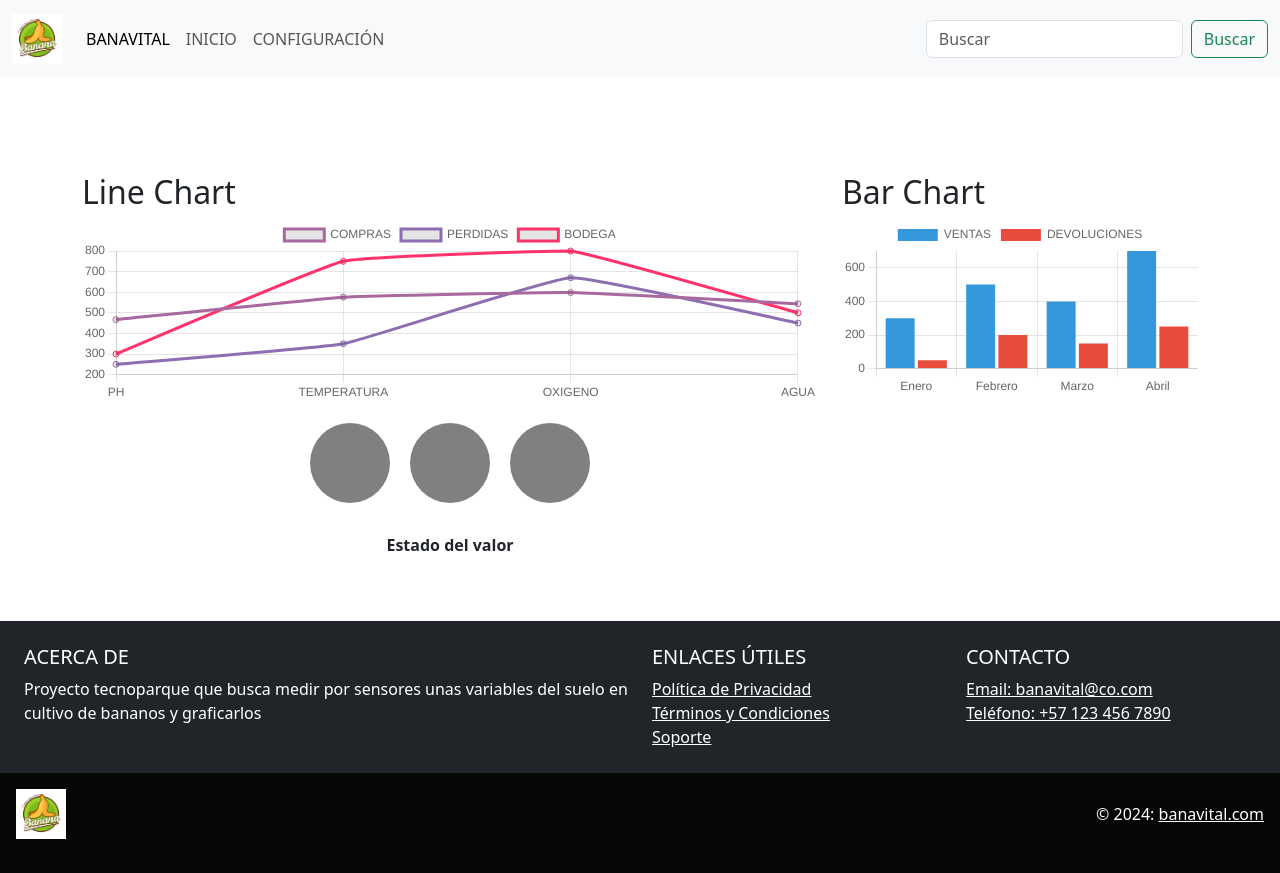
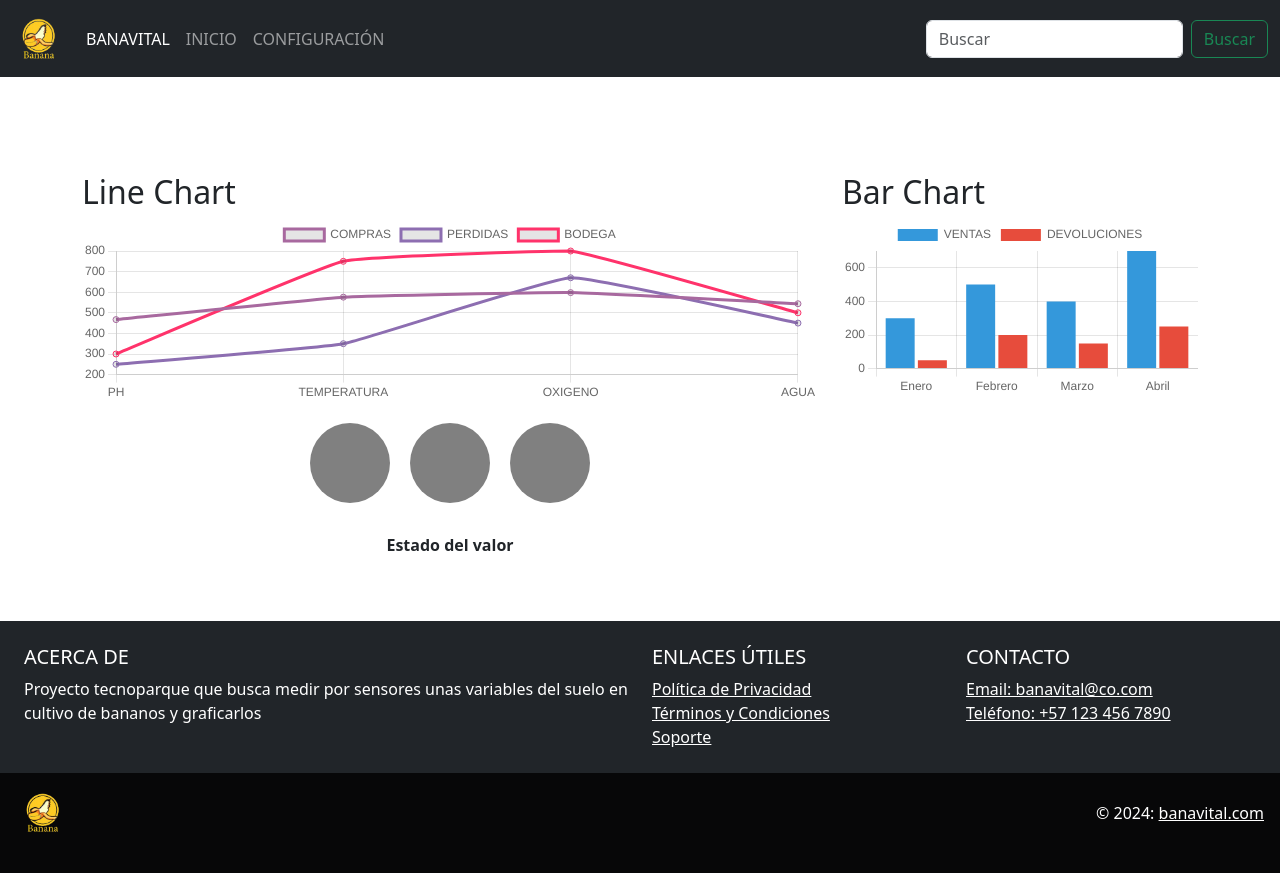
Before and after one commit to darwin-sena/banavital, an Angular app: page / in a window 1280 px wide. Built offline with nearby package versions, Linux system fonts and the light colour scheme.

Commit message:
actualizacion final banavital

```diff
--- a/src/app/linechart/linechart.component.html
+++ b/src/app/linechart/linechart.component.html
@@ -10,10 +10,10 @@
 
 <body>
 
-  <nav class="navbar navbar-expand-lg navbar-light bg-light">
+  <nav class="navbar navbar-expand-lg navbar-dark bg-dark">
     <div class="container-fluid">
       <a class="navbar-brand" href="#">
-        <img src="assets/img/Banana.png" alt="Logo" width="50" height="50" class="d-inline-block align-text-top">
+        <img src="assets/img/banana.png" alt="Logo" width="50" height="50" class="d-inline-block align-text-top">
       </a>
       <button class="navbar-toggler" type="button" data-bs-toggle="collapse" data-bs-target="#navbarNav"
         aria-controls="navbarNav" aria-expanded="false" aria-label="Toggle navigation">
@@ -42,11 +42,11 @@
 
   <div class="container mt-5 pt-5">
     <div class="row">
-      <!-- Gráfico de líneas más grande -->
+
       <div class="col-md-8">
         <h2>Line Chart</h2>
         <canvas id="MyLineChart"></canvas>
-        <!-- Indicador de colores (semaforo) debajo del gráfico de líneas -->
+
         <div id="semaforo" style="display: flex; justify-content: center; align-items: center; padding: 10px;">
           <div id="red-light"
             style="width: 80px; height: 80px; border-radius: 50%; background-color: grey; margin: 10px;"></div>
@@ -58,7 +58,6 @@
         <p id="semaforo-message" style="text-align: center; font-weight: bold; margin-top: 10px;">Estado del valor</p>
       </div>
 
-      <!-- Gráfico de barras más pequeño -->
       <div class="col-md-4">
         <h2>Bar Chart</h2>
         <canvas id="MyBarChart"></canvas>
@@ -98,7 +97,7 @@
       style="background-color: rgba(0, 0, 0, 0.8); width: 100%; min-height: 100px;">
       <div class="row d-flex justify-content-between align-items-center">
         <div class="col-auto">
-          <img src="assets/img/Banana.png" alt="Logo" style="max-width: 50px; max-height: 50px;">
+          <img src="assets/img/banana.png" alt="Logo" style="max-width: 50px; max-height: 50px;">
         </div>
         <div class="col-auto">
           <p class="mb-0">© 2024:
--- a/src/app/linechart/linechart.component.ts
+++ b/src/app/linechart/linechart.component.ts
@@ -119,4 +119,4 @@ export class LinechartComponent implements OnInit {
     }
   }
 
-  }
+}
```
Also changed, not shown: src/assets/img/Banana.png.
